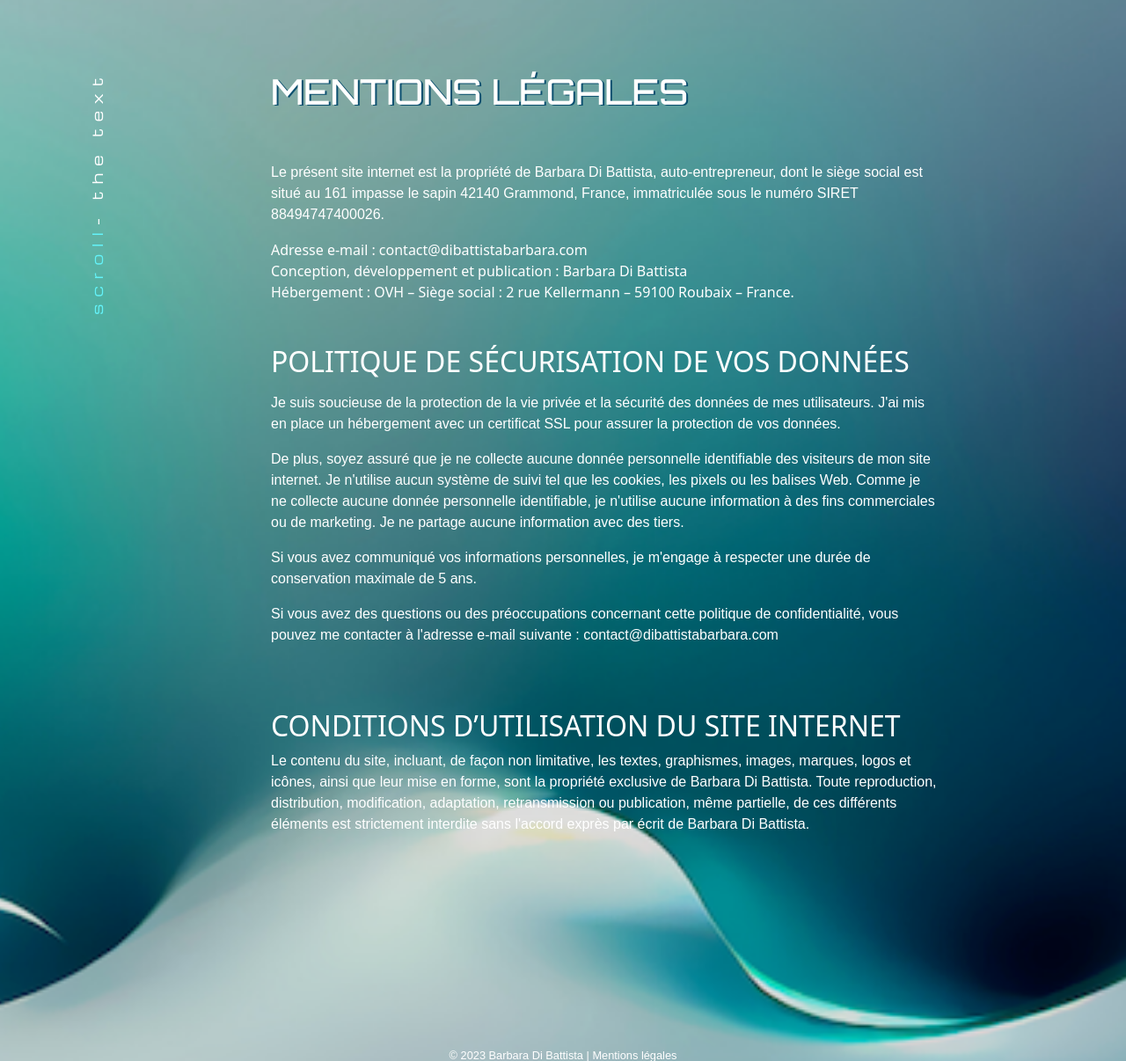
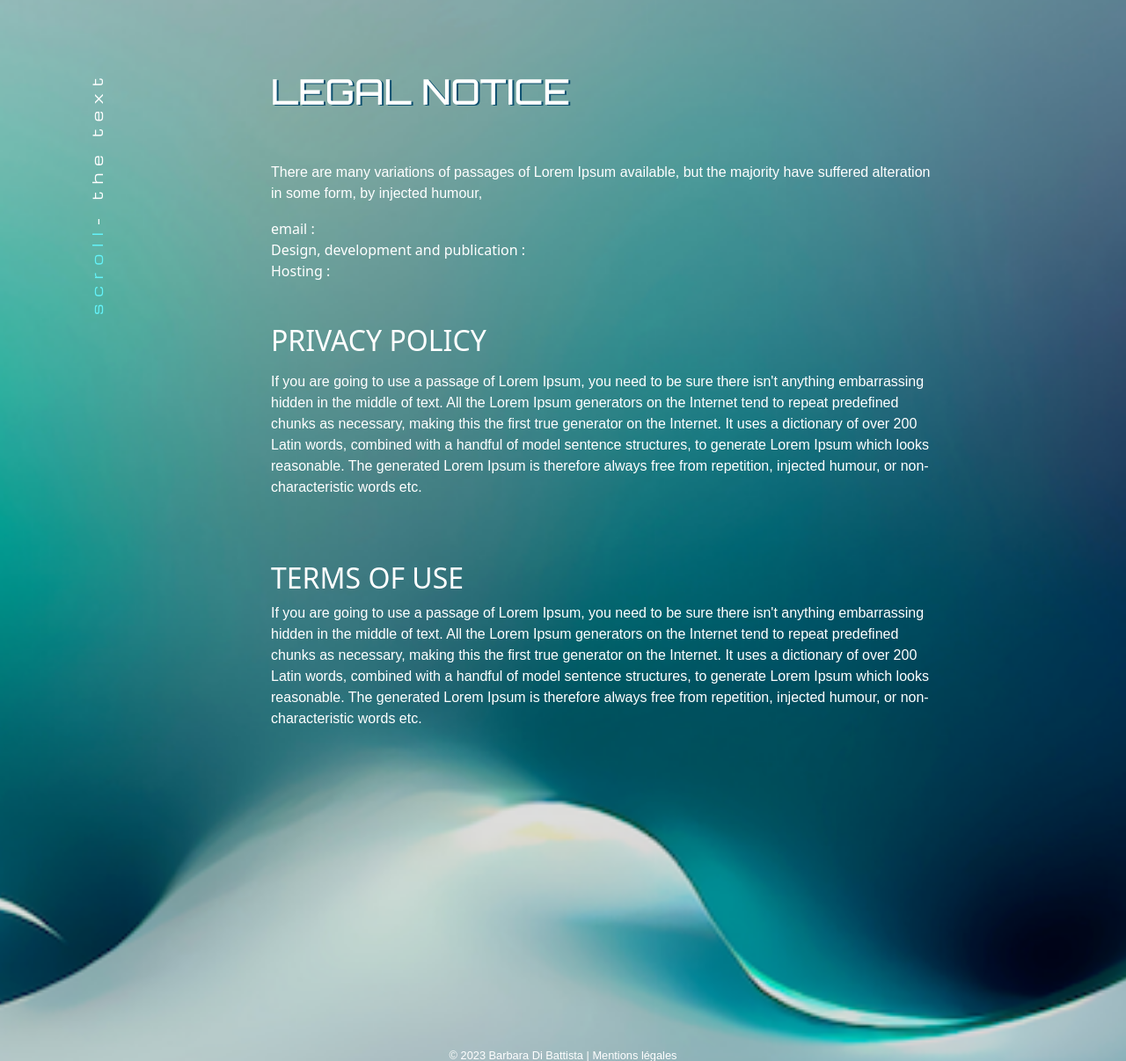
Before and after one commit to dibattista/di-battista-barbara-public, a Flask app: page /privacy in a window 1280 px wide. Shown: the part 96-1302 px from the top of the page at 88% size. Run offline with Flask 2, Linux system fonts and the light colour scheme; some libraries are stand-ins or nearby versions; some web fonts are replaced.

Commit message:
replace text privacy policy

```diff
--- a/templates/privacy.html
+++ b/templates/privacy.html
@@ -1,6 +1,6 @@
 {% extends 'base.html' %}
 
-{% block title %}Mention légales, barbara di battista{% endblock %}
+{% block title %}Mention légales,  {% endblock %}
 {% block content %}
 <div class="container">
     <div class="row space-row-2">
@@ -10,34 +10,38 @@
             <p class="vertical-title"><span class="project-span-color-vertical">scroll</span>- the text</p>
         </div>
         <div class="col-sm-11 col-md-9 scrollable-div-privacy p-5">
-            <h1>MENTIONS LÉGALES</h1>
+            <h1>LEGAL NOTICE</h1>
             <div class="py-5">
                 <p>
-                    Le présent site internet est la propriété de Barbara Di Battista, auto-entrepreneur, dont le siège social est situé au 161 impasse le sapin 42140 Grammond, France, immatriculée sous le numéro SIRET 88494747400026.
+                    There are many variations of passages of Lorem Ipsum available, but the majority have suffered alteration in some form, by injected humour,
                 </p>
                 <ul class="list-terms-privacy">
-                    <li>Adresse e-mail : contact@dibattistabarbara.com</li>
-                    <li>Conception, développement et publication : Barbara Di Battista</li>
-                    <li>Hébergement : <span>OVH – Siège social : 2 rue Kellermann – 59100 Roubaix – France.</span></li>
+                    <li>email : </li>
+                    <li>Design, development and publication :  </li>
+                    <li>Hosting : </li>
                 </ul>
             </div>
             <div class="pb-5">
-                <h2 class="h2-privacy pb-2">POLITIQUE DE SÉCURISATION DE VOS DONNÉES</h2>
-                <p>Je suis soucieuse de la protection de la vie privée et la sécurité des données de mes utilisateurs. J'ai mis en place un hébergement avec un certificat SSL pour assurer la protection de vos données.</p>
-                <p>De plus, soyez assuré que je ne collecte aucune donnée personnelle identifiable des visiteurs de mon site internet. Je n'utilise aucun système de suivi tel que les cookies, les pixels ou les balises Web. Comme je ne collecte aucune donnée personnelle identifiable, je n'utilise aucune information à des fins commerciales ou de marketing. Je ne partage aucune information avec des tiers.
+                <h2 class="h2-privacy pb-2">PRIVACY POLICY</h2>
+                <p>
+                    If you are going to use a passage of Lorem Ipsum,
+                    you need to be sure there isn't anything embarrassing hidden in the middle of text.
+                    All the Lorem Ipsum generators on the Internet tend to repeat predefined chunks as necessary,
+                    making this the first true generator on the Internet. It uses a dictionary of over 200 Latin words,
+                    combined with a handful of model sentence structures, to generate Lorem Ipsum which looks reasonable.
+                    The generated Lorem Ipsum is therefore always free from repetition, injected humour, or non-characteristic words etc.
                 </p>
-                <p>Si vous avez communiqué vos informations personnelles, je m'engage à respecter une durée de conservation maximale de 5 ans.</p>
-                <p>Si vous avez des questions ou des préoccupations concernant cette politique de confidentialité, vous pouvez me contacter à l'adresse e-mail suivante : contact@dibattistabarbara.com</p>
             </div>
             <div class="py-2">
-                <h2 class="h2-privacy">CONDITIONS D’UTILISATION DU SITE INTERNET</h2>
-                <p>Le contenu du site, incluant, de façon non limitative, les textes, graphismes, images, marques, logos et icônes, ainsi que leur mise en forme, sont la propriété exclusive de Barbara Di Battista. Toute reproduction, distribution, modification, adaptation, retransmission ou publication, même partielle, de ces différents éléments est strictement interdite sans l'accord exprès par écrit de Barbara Di Battista.</p>
-                <p>Le site peut contenir des liens hypertextes vers d'autres sites web gérés par des tiers. Barbara Di Battista n'exerce aucun contrôle sur ces sites et n'assume aucune responsabilité quant à leur contenu.</p>
-                <p>L'utilisation du site est soumise à la législation française et aux présentes conditions d'utilisation.</p>
-            </div>
-            <div>
-                <p>Je me réserve le droit de mettre à jour ou de modifier les mentions légales et conditions d’utilisation. Merci de votre compréhension.</p>
-                <p>N’hésitez pas à me contacter à l'adresse e-mail mentionnée ci-dessus.</p>
+                <h2 class="h2-privacy">TERMS OF USE</h2>
+                <p>
+                    If you are going to use a passage of Lorem Ipsum,
+                    you need to be sure there isn't anything embarrassing hidden in the middle of text.
+                    All the Lorem Ipsum generators on the Internet tend to repeat predefined chunks as necessary,
+                    making this the first true generator on the Internet. It uses a dictionary of over 200 Latin words,
+                    combined with a handful of model sentence structures, to generate Lorem Ipsum which looks reasonable.
+                    The generated Lorem Ipsum is therefore always free from repetition, injected humour, or non-characteristic words etc.
+                </p>
             </div>
         </div>
         <div class="col-sm-0 col-md-1"></div>
```
Also changed, not shown: templates/projets.html (+4 -4 lines).
